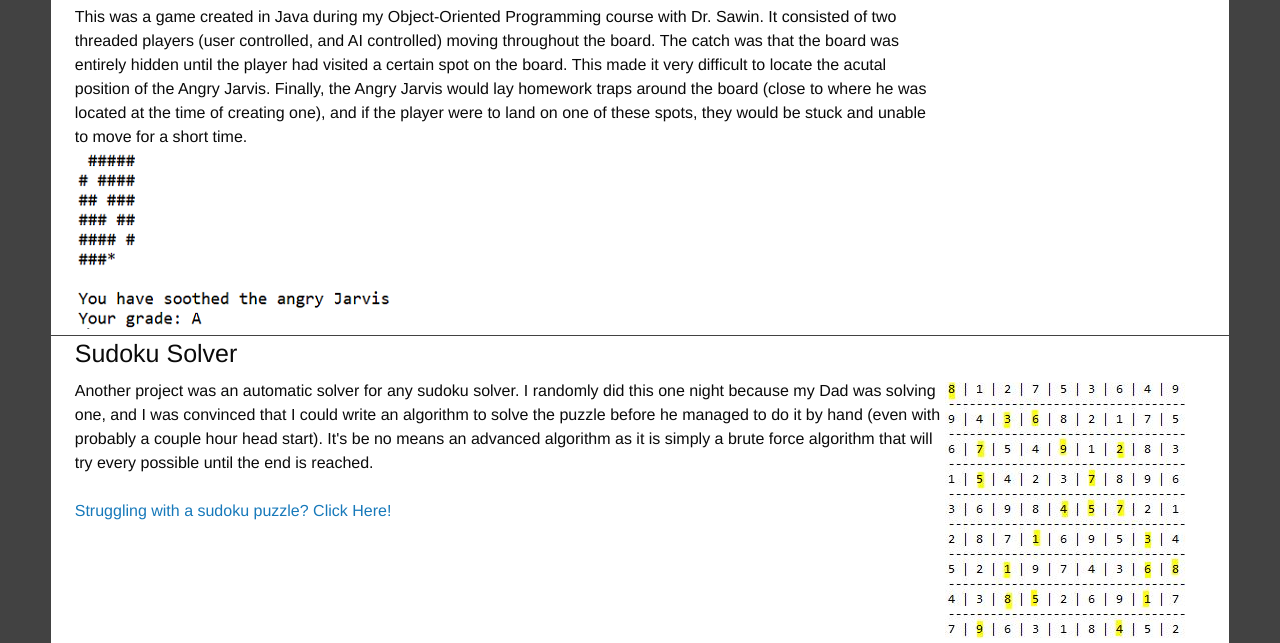
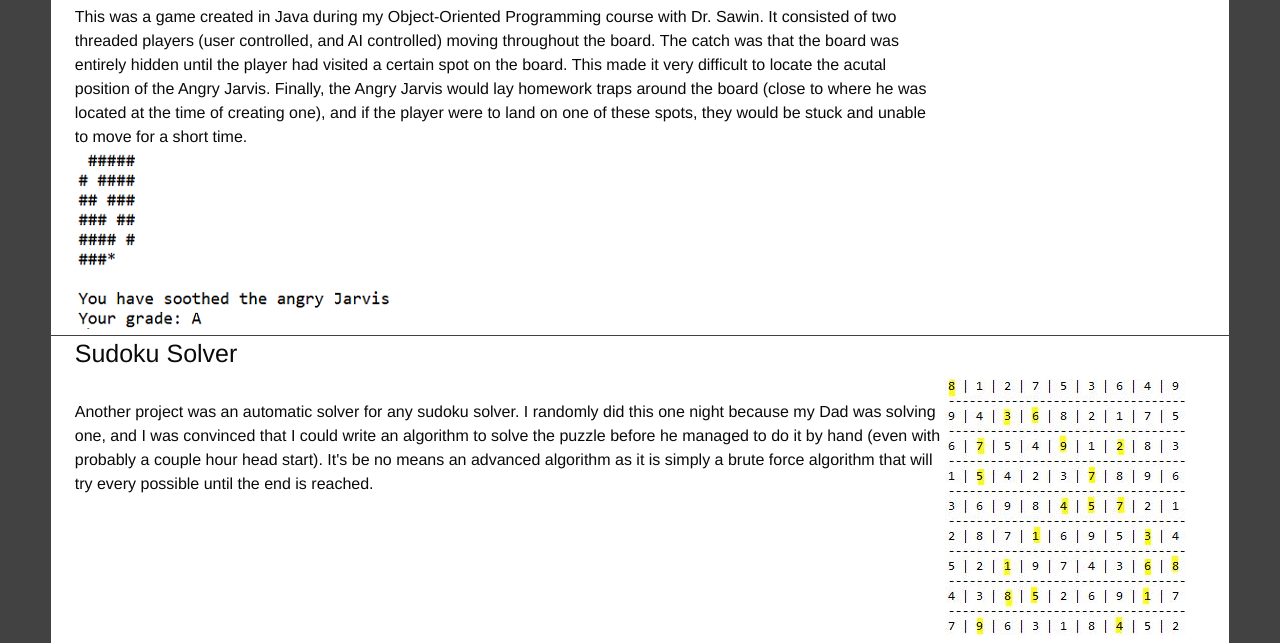
Before and after one commit to boro8026/boro8026.github.io, a plain HTML site: page projects.html in a window 1280 px wide. Shown: the part 151-794 px from the top of the page. Drawn offline with Linux system fonts and the light colour scheme.

Commit message:
Update projects.html

```diff
--- a/projects.html
+++ b/projects.html
@@ -83,7 +83,6 @@
                             a couple hour head start). It's be no means an advanced algorithm as it is simply a brute force algorithm that will try every
                             possible until the end is reached.
                             </br></br>
-                            <a href="sudokuSolver.html" target="_blank">Struggling with a sudoku puzzle? Click Here!</a>
                         </span>
                         <!-- Display the output of the sudoku solver -->
                         <img src="img/sudokuSolve.png" style="display: inline-block;">
@@ -131,7 +130,6 @@
                             a couple hour head start). It's be no means an advanced algorithm as it is simply a brute force algorithm that will try every
                             possible until the end is reached.
                             </br></br>
-                            <a href="sudokuSolver.html" target="_blank">Struggling with a sudoku puzzle? Click Here!</a>
                         </span>
                         <img src="img/sudokuSolve.png">
                     </div>
```
